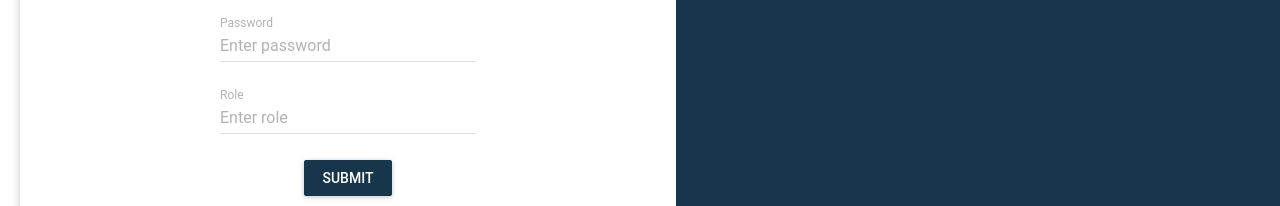
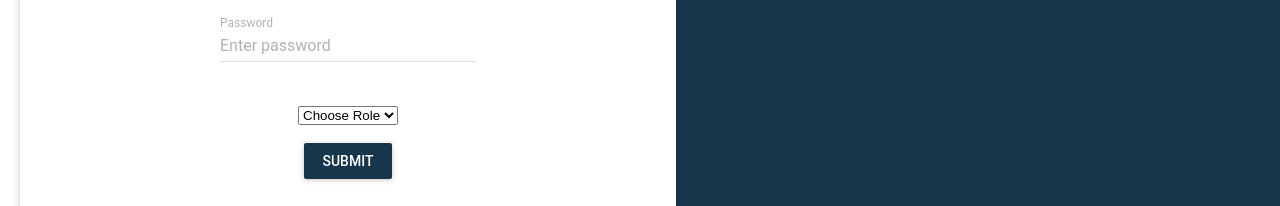
Before and after one commit to Stallind/reactsmepp, a React (Create React App) app: page /register in a window 1280 px wide. Shown: the part 601-807 px from the top of the page. Built offline with nearby package versions, Linux system fonts and the light colour scheme; no server answers; sample sign-in values are in the browser's storage.

Commit message:
Add select field for role on registerpage

```diff
--- a/src/components/Register.js
+++ b/src/components/Register.js
@@ -29,6 +29,7 @@ class Register extends Component {
             email: '',
             password: '',
             role: '',
+            roleLabel: '',
             students: [],
             teachers: [],
             isLoading: true,
@@ -79,6 +80,13 @@ class Register extends Component {
         this.setState({ [e.target.name]: e.target.value });
     };
 
+    handleChange = (e) => {
+        let index = e.nativeEvent.target.selectedIndex;
+        let label = e.nativeEvent.target[index].value;
+        let value = e.target.value;
+        this.setState({ role: value, roleLabel: label });
+    };
+
     submitHendler = (e) => {
         e.preventDefault();
         axios.post('https://localhost:44339/api/register', this.state,{ headers: { 'Authorization': `Bearer ${jwt}` } })
@@ -125,8 +133,15 @@ class Register extends Component {
                                 <div>
                                     <TextField hintText="Enter password" floatingLabelText="Password" floatingLabelFixed={true} type="password" name="password" value={password} autoComplete="on" onChange={this.changeHandler}></TextField>
                                 </div>
+                                <br />
+                                <br />
                                 <div>
-                                    <TextField hintText="Enter role" floatingLabelText="Role" floatingLabelFixed={true} type="text" name="role" value={role} onChange={this.changeHandler}></TextField>
+                                    <select defaultValue={-1} onChange={this.handleChange}>
+                                        <option value="-1" disabled>Choose Role</option>
+                                        <option value="student">Student</option>
+                                        <option value="teacher">Teacher</option>
+                                        <option value="admin">Admin</option>
+                                    </select>
                                 </div>
                                 <br />
                                 <RaisedButton label="Submit" type="submit"></RaisedButton>
```
